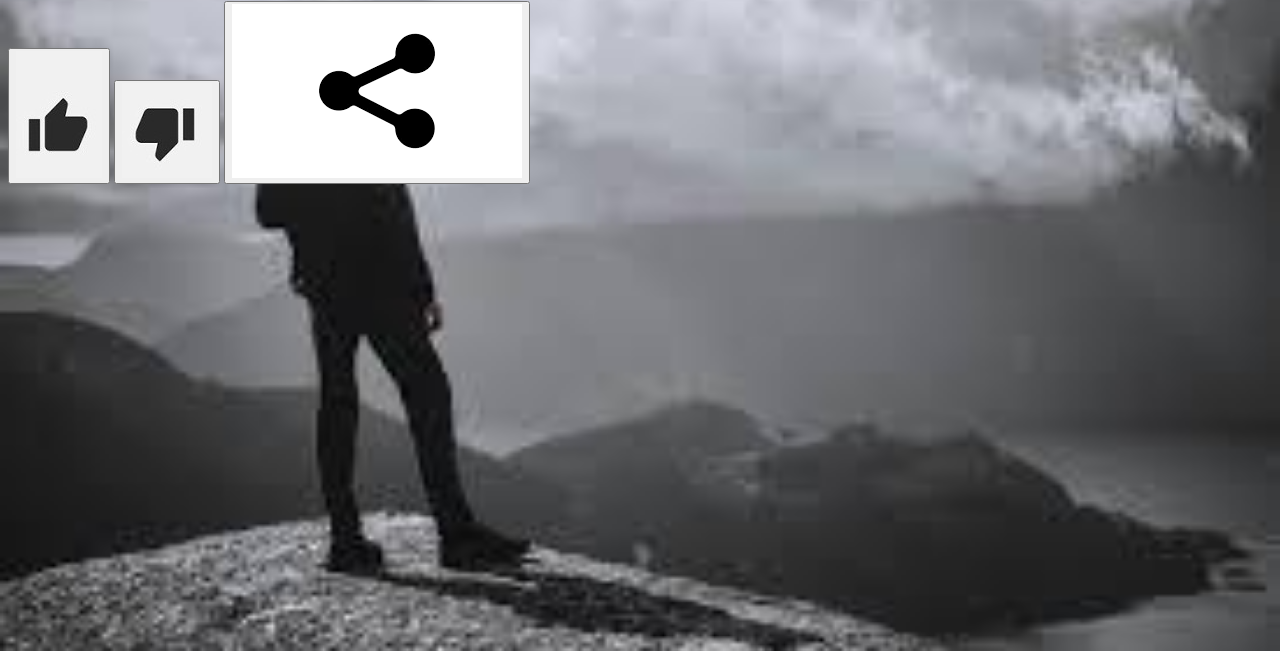
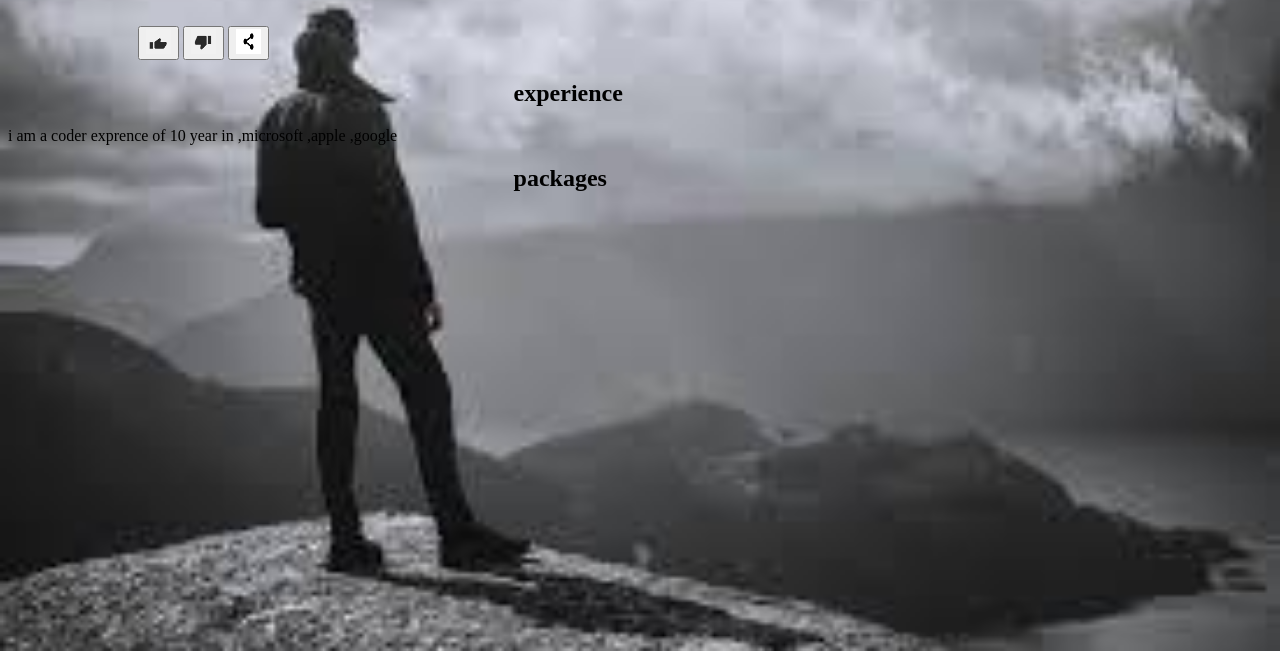
Before and after one commit to ayushmancode672/my-website, a plain HTML site: page index.html in a window 1280 px wide. Shown: the part 149-800 px from the top of the page. Drawn offline with Linux system fonts and the light colour scheme.

Commit message:
add minor change

```diff
--- a/index.html
+++ b/index.html
@@ -12,15 +12,25 @@
 <img src="dp.jpeg" alt="">
 <h1>ayushman kumar jha</h1>
 </div>
-<button class="" id="" >
-    <img src="like.jpeg" alt="">
+<div class="importantbutton">
+
+<button id="" >
+    <img src="like.jpeg" alt=""  class="like">
 </button>
-<button class="" id="" >
-    <img src="dislike.jpeg" alt="">
+<button id="" >
+    <img src="dislike.jpeg" alt="" class="dislike" >
 </button>
-<button class="" id="" >
-    <img src="share.png" alt="">
+<button  id="" >
+    <img src="share.png" alt="" class="share">
 </button>
+</div>
+<div class="experience">
+<h2>experience</h2>
+i am a coder exprence of 10 year in ,microsoft ,apple ,google
+</div>
+<div class="packages">
+    <h2>packages</h2>
+</div>
    <script src="main.js"></script>
 </body>
 </html>
--- a/style.css
+++ b/style.css
@@ -26,6 +26,26 @@ body {
     top: 40%;
     left: 33%;
     transform: translate(-50%, -50%);
-    /* color: white; Change color as needed */
+    color: white;   /*color as needed */
   /*  font-size: 1.5em;  Adjust font size as needed */
 }
+.like{
+height: 25px;
+width: 25px;
+}
+.dislike{
+  height: 25px;
+  width: 25px;
+}
+.share{
+  height: 25px;
+  width: 25px;
+}
+.importantbutton{
+  margin-left: 130px;
+  margin-top: 2%;
+}
+h2{
+  margin-left: 40%;
+
+}
```
